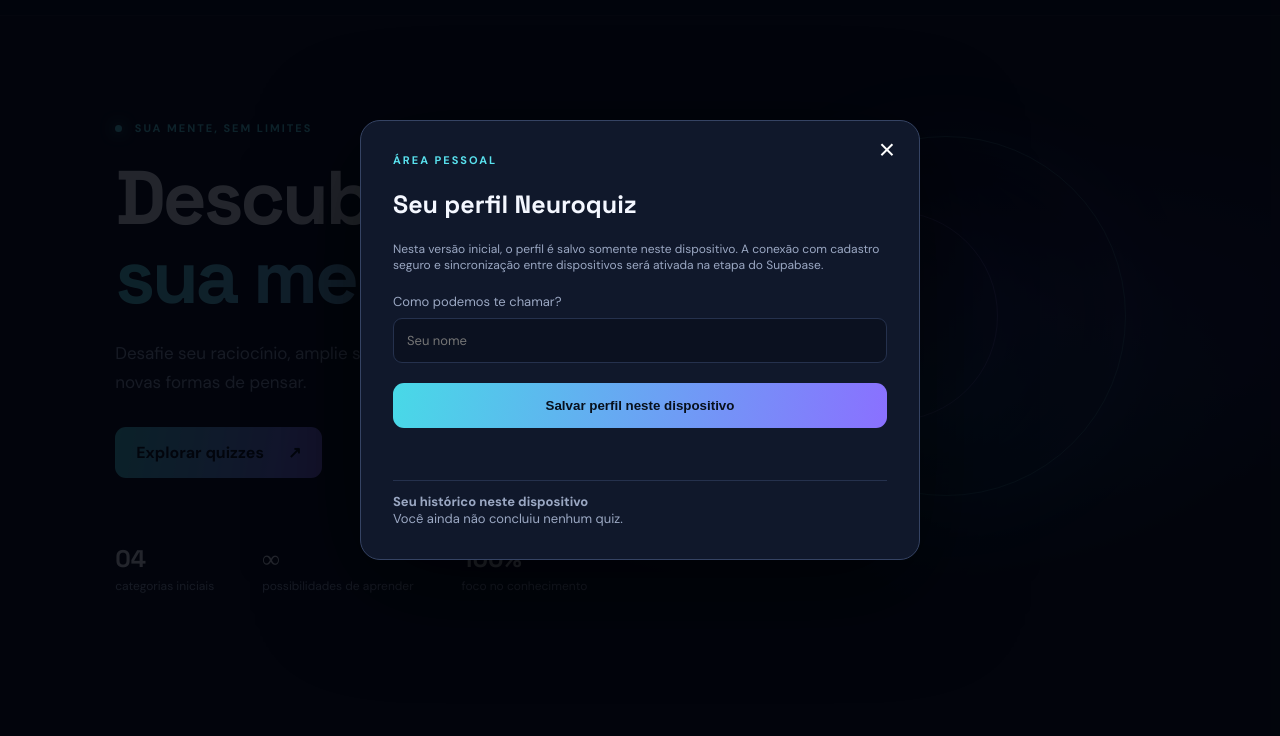
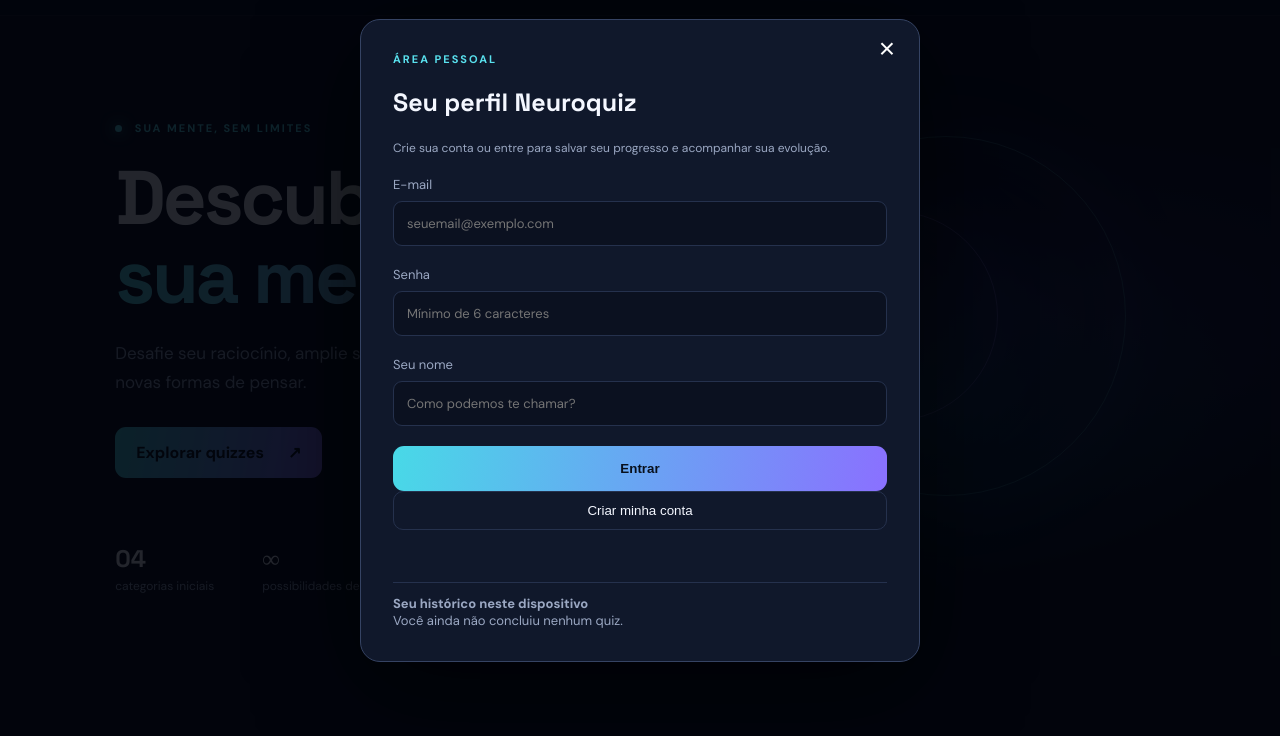
Before and after one commit to NeuroQuizBR/neuroquiz, a plain HTML site: page index.html in a window 1280 px wide. Both pictures are taken after a click on the button "Entrar / Criar conta". Shown: the part 60-796 px from the top of the page. Drawn offline with nearby package versions, Linux system fonts and the light colour scheme.

Commit message:
Update index.html

```diff
--- a/index.html
+++ b/index.html
@@ -1,3 +1,4 @@
+
 <!doctype html>
 <html lang="pt-BR">
 <head>
@@ -10,47 +11,127 @@
 <body>
   <header class="topbar">
     <a class="brand" href="#"><span class="brand-mark">N</span> neuro<span>quiz</span></a>
-    <nav><a href="#categorias">Quizzes</a><a href="#como-funciona">Como funciona</a></nav>
+    <nav>
+      <a href="#categorias">Quizzes</a>
+      <a href="#como-funciona">Como funciona</a>
+    </nav>
     <button class="outline" id="accountBtn">Entrar / Criar conta</button>
   </header>
+
   <main>
     <section class="hero">
       <div class="eyebrow"><span class="pulse"></span> SUA MENTE, SEM LIMITES</div>
       <h1>Descubra até onde<br><span> sua mente pode ir.</span></h1>
       <p>Desafie seu raciocínio, amplie seus conhecimentos e descubra novas formas de pensar.</p>
       <a class="primary" href="#categorias">Explorar quizzes <span>↗</span></a>
-      <div class="hero-stats"><div><b>04</b><small>categorias iniciais</small></div><div><b>∞</b><small>possibilidades de aprender</small></div><div><b>100%</b><small>foco no conhecimento</small></div></div>
-      <div class="orb orb-one"></div><div class="orb orb-two"></div>
+      <div class="hero-stats">
+        <div><b>04</b><small>categorias iniciais</small></div>
+        <div><b>∞</b><small>possibilidades de aprender</small></div>
+        <div><b>100%</b><small>foco no conhecimento</small></div>
+      </div>
+      <div class="orb orb-one"></div>
+      <div class="orb orb-two"></div>
     </section>
+
     <section class="section" id="categorias">
-      <div class="section-head"><div><div class="eyebrow">ESCOLHA SEU DESAFIO</div><h2>Explore sua mente</h2></div><span class="muted">Quizzes para evoluir a cada tentativa</span></div>
+      <div class="section-head">
+        <div>
+          <div class="eyebrow">ESCOLHA SEU DESAFIO</div>
+          <h2>Explore sua mente</h2>
+        </div>
+        <span class="muted">Quizzes para evoluir a cada tentativa</span>
+      </div>
+
       <div class="cards">
-        <article class="quiz-card" data-quiz="logica"><div class="card-icon">⌘</div><div class="tag">RACIOCÍNIO</div><h3>Lógica & padrões</h3><p>Encontre relações, resolva problemas e desafie sua capacidade de análise.</p><button class="card-button">Começar desafio <span>→</span></button></article>
-        <article class="quiz-card" data-quiz="geral"><div class="card-icon">◎</div><div class="tag">CONHECIMENTO</div><h3>Conhecimentos gerais</h3><p>Teste o que você sabe sobre ciência, história, cultura e mundo.</p><button class="card-button">Começar desafio <span>→</span></button></article>
-        <article class="quiz-card" data-quiz="psico"><div class="card-icon">◈</div><div class="tag">PSICOLOGIA</div><h3>Mente & comportamento</h3><p>Aprenda sobre memória, vieses cognitivos e comportamento humano.</p><button class="card-button">Começar desafio <span>→</span></button></article>
-        <article class="quiz-card" data-quiz="decisao"><div class="card-icon">⌁</div><div class="tag">PENSAMENTO</div><h3>Decisão & estratégia</h3><p>Pratique análise de cenários, probabilidades e tomada de decisão.</p><button class="card-button">Começar desafio <span>→</span></button></article>
+        <article class="quiz-card" data-quiz="logica">
+          <div class="card-icon">⌘</div><div class="tag">RACIOCÍNIO</div>
+          <h3>Lógica & padrões</h3>
+          <p>Encontre relações, resolva problemas e desafie sua capacidade de análise.</p>
+          <button class="card-button">Começar desafio <span>→</span></button>
+        </article>
+        <article class="quiz-card" data-quiz="geral">
+          <div class="card-icon">◎</div><div class="tag">CONHECIMENTO</div>
+          <h3>Conhecimentos gerais</h3>
+          <p>Teste o que você sabe sobre ciência, história, cultura e mundo.</p>
+          <button class="card-button">Começar desafio <span>→</span></button>
+        </article>
+        <article class="quiz-card" data-quiz="psico">
+          <div class="card-icon">◈</div><div class="tag">PSICOLOGIA</div>
+          <h3>Mente & comportamento</h3>
+          <p>Aprenda sobre memória, vieses cognitivos e comportamento humano.</p>
+          <button class="card-button">Começar desafio <span>→</span></button>
+        </article>
+        <article class="quiz-card" data-quiz="decisao">
+          <div class="card-icon">⌁</div><div class="tag">PENSAMENTO</div>
+          <h3>Decisão & estratégia</h3>
+          <p>Pratique análise de cenários, probabilidades e tomada de decisão.</p>
+          <button class="card-button">Começar desafio <span>→</span></button>
+        </article>
       </div>
     </section>
-    <section class="how" id="como-funciona"><div class="eyebrow">SUA JORNADA</div><h2>Aprender também é um desafio.</h2><p>Responda, veja sua pontuação e acompanhe sua evolução. Os resultados deste protótipo ficam salvos neste navegador.</p></section>
+
+    <section class="how" id="como-funciona">
+      <div class="eyebrow">SUA JORNADA</div>
+      <h2>Aprender também é um desafio.</h2>
+      <p>Responda, veja sua pontuação e acompanhe sua evolução. Entre na sua conta para salvar seus resultados e acessá-los em outros dispositivos.</p>
+    </section>
+
     <footer>NEUROQUIZ <span>•</span> DESAFIE SUA MENTE <small>Projeto em desenvolvimento</small></footer>
   </main>
 
-  <div class="modal-backdrop" id="quizModal" aria-hidden="true"><section class="modal">
-    <button class="close" id="closeQuiz" aria-label="Fechar">×</button>
-    <div class="eyebrow" id="quizCategory">DESAFIO</div><div class="progress"><i id="progressBar"></i></div>
-    <div class="muted" id="questionCount"></div><h2 id="questionText"></h2><div id="answers" class="answers"></div>
-    <div id="feedback" class="feedback" aria-live="polite"></div><button id="nextQuestion" class="primary full" disabled>Confirmar resposta</button>
-  </section></div>
+  <div class="modal-backdrop" id="quizModal" aria-hidden="true">
+    <section class="modal">
+      <button class="close" id="closeQuiz" aria-label="Fechar">×</button>
+      <div class="eyebrow" id="quizCategory">DESAFIO</div>
+      <div class="progress"><i id="progressBar"></i></div>
+      <div class="muted" id="questionCount"></div>
+      <h2 id="questionText"></h2>
+      <div id="answers" class="answers"></div>
+      <div id="feedback" class="feedback" aria-live="polite"></div>
+      <button id="nextQuestion" class="primary full" disabled>Confirmar resposta</button>
+    </section>
+  </div>
 
-  <div class="modal-backdrop" id="accountModal" aria-hidden="true"><section class="modal account-modal">
-    <button class="close" id="closeAccount" aria-label="Fechar">×</button>
-    <div class="eyebrow">ÁREA PESSOAL</div><h2>Seu perfil Neuroquiz</h2>
-    <p class="muted">Nesta versão inicial, o perfil é salvo somente neste dispositivo. A conexão com cadastro seguro e sincronização entre dispositivos será ativada na etapa do Supabase.</p>
-    <label>Como podemos te chamar?<input id="displayName" placeholder="Seu nome"></label>
-    <button id="saveProfile" class="primary full">Salvar perfil neste dispositivo</button>
-    <div id="profileStatus" class="feedback"></div>
-    <div class="profile-history" id="profileHistory"></div>
-  </section></div>
+  <div class="modal-backdrop" id="accountModal" aria-hidden="true">
+    <section class="modal account-modal">
+      <button class="close" id="closeAccount" aria-label="Fechar">×</button>
+      <div class="eyebrow">ÁREA PESSOAL</div>
+      <h2>Seu perfil Neuroquiz</h2>
+
+      <div id="authForm">
+        <p class="muted">Crie sua conta ou entre para salvar seu progresso e acompanhar sua evolução.</p>
+
+        <label>E-mail
+          <input id="authEmail" type="email" placeholder="seuemail@exemplo.com" autocomplete="email">
+        </label>
+
+        <label>Senha
+          <input id="authPassword" type="password" placeholder="Mínimo de 6 caracteres" autocomplete="current-password">
+        </label>
+
+        <label>Seu nome
+          <input id="displayName" type="text" placeholder="Como podemos te chamar?" autocomplete="name">
+        </label>
+
+        <button id="loginBtn" class="primary full" type="button">Entrar</button>
+        <button id="signupBtn" class="outline full" type="button">Criar minha conta</button>
+      </div>
+
+      <div id="loggedArea" hidden>
+        <p class="muted" id="loggedUser"></p>
+        <label>Nome do perfil
+          <input id="profileName" type="text" placeholder="Seu nome">
+        </label>
+        <button id="saveProfile" class="primary full" type="button">Salvar perfil</button>
+        <button id="logoutBtn" class="outline full" type="button">Sair da conta</button>
+      </div>
+
+      <div id="profileStatus" class="feedback" aria-live="polite"></div>
+      <div class="profile-history" id="profileHistory"></div>
+    </section>
+  </div>
+
+  <script src="https://cdn.jsdelivr.net/npm/@supabase/supabase-js@2"></script>
   <script src="app.js"></script>
 </body>
 </html>
```
